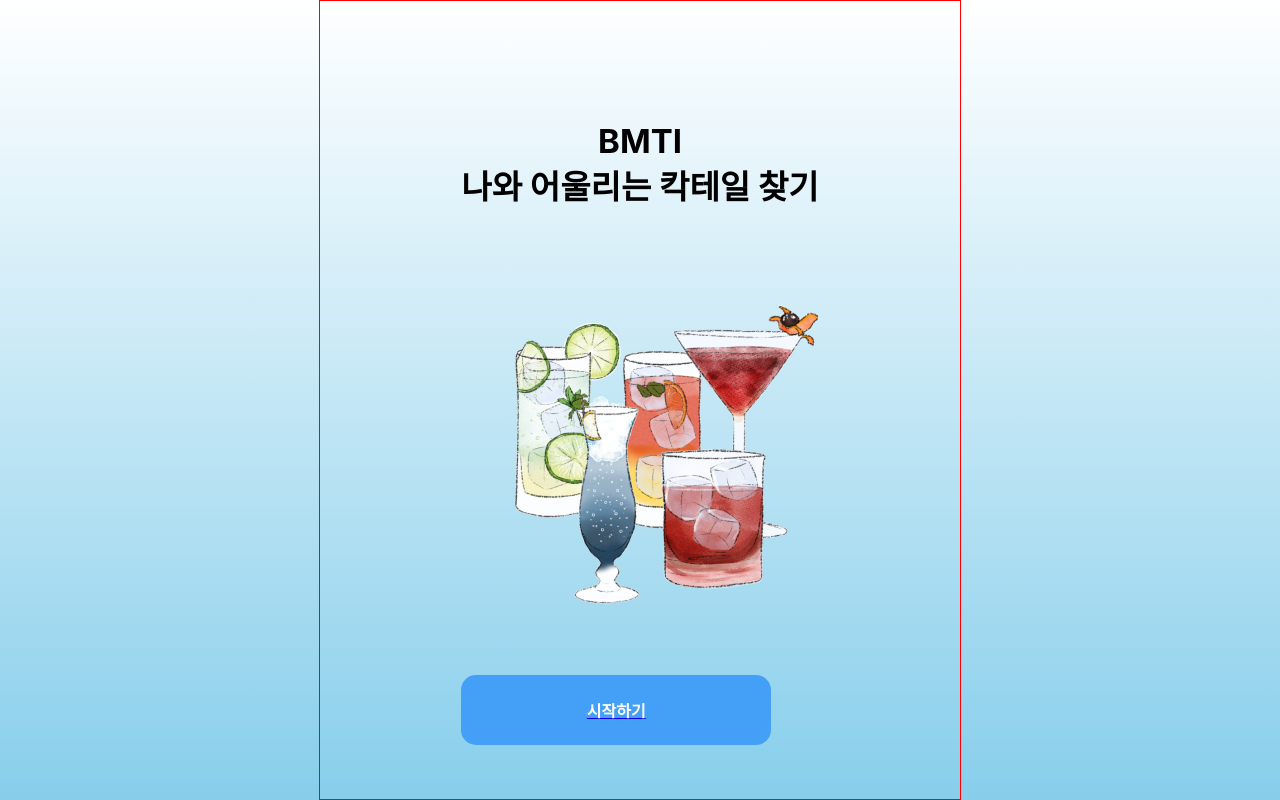
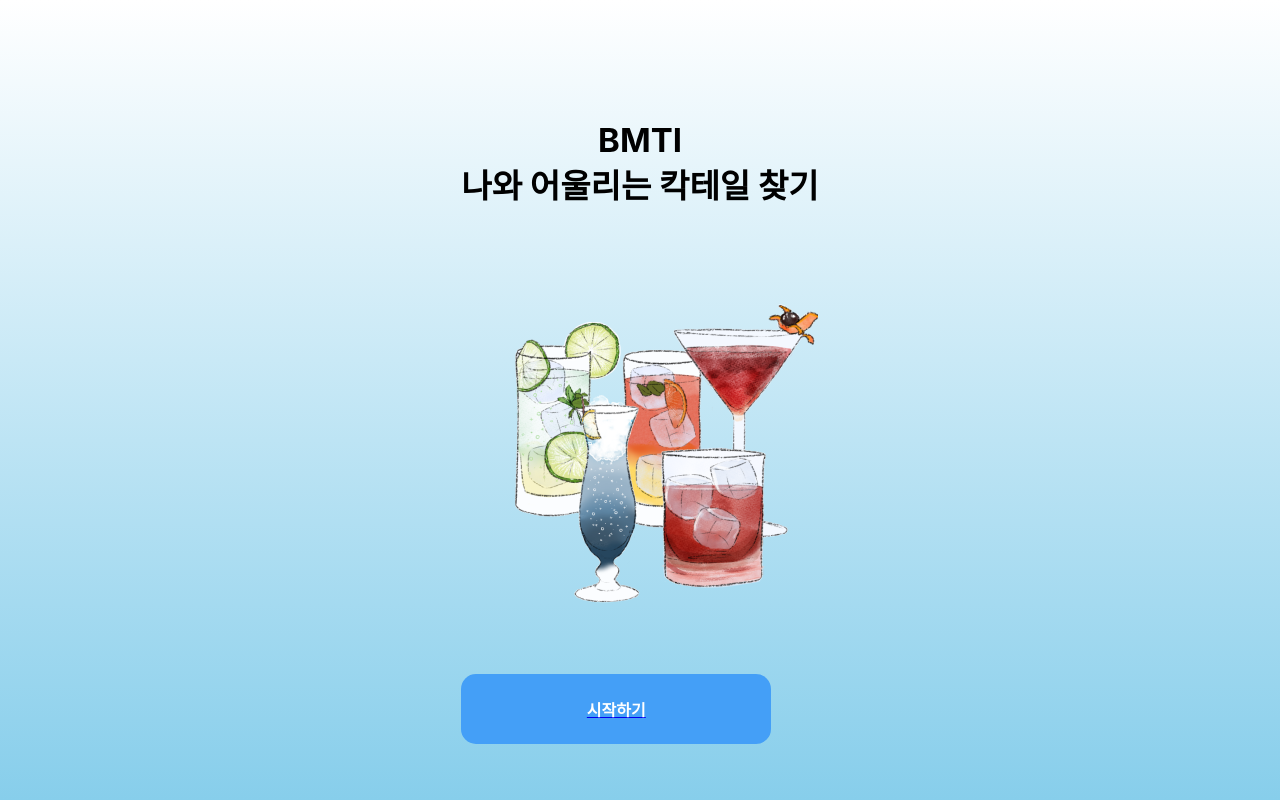
Before and after one commit to Quick-Project/BMTI-DLink, a React (Create React App) app: page / in a window 1280 px wide. Built offline with nearby package versions, Linux system fonts and the light colour scheme; the HTML template or start-up script is replaced by a standard one.

Commit message:
🍹 style : 최상위 scroll수정

```diff
--- a/src/App.js
+++ b/src/App.js
@@ -14,15 +14,13 @@ const WebPage = styled.article`
     ${(props) => props.one} 0%,
     ${(props) => props.two} 100%
   );
+  overflow: auto;
 `;
 
 const MobileFit = styled.div`
   display: flex;
   justify-content: center;
   width: 50%;
-
-  //차후 지울 보더
-  border: 1px solid red;
 
   @media (max-width: 800px) {
     width: 100%;
```
